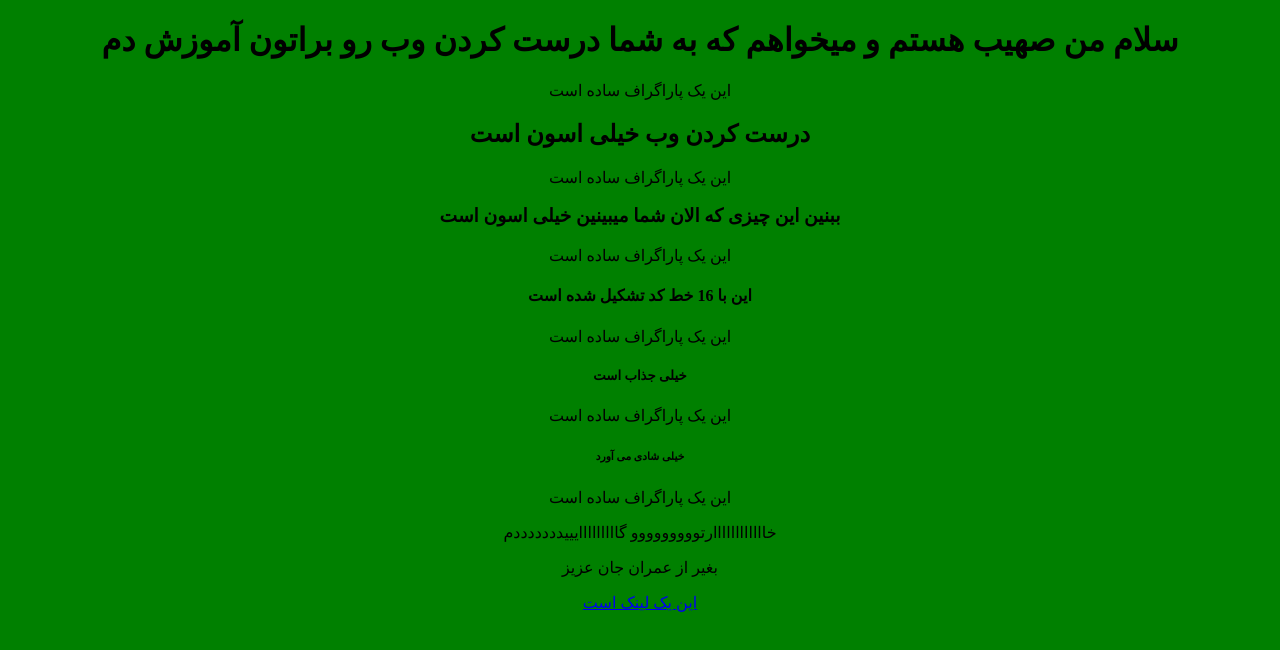
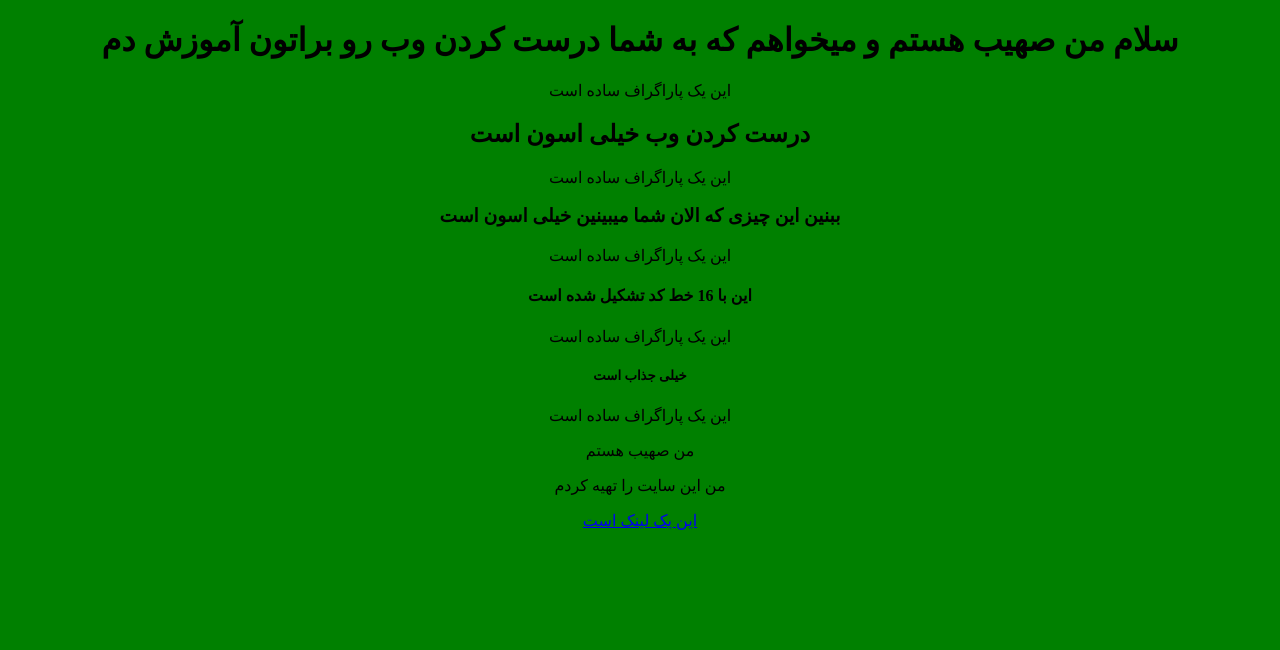
Before and after one commit to sohaibnaaem-sketch/my-first-website-, a plain HTML site: page index.html in a window 1280 px wide. Drawn offline with Linux system fonts and the light colour scheme.

Commit message:
Modify index.html content and update link
Updated the content of the HTML file with new paragraphs and a different link.

```diff
--- a/index.html
+++ b/index.html
@@ -16,12 +16,10 @@
         <p align = "center">این یک پاراگراف ساده است</p>
         <h5 align = "center">خیلی جذاب است</h5>
         <p align = "center">این یک پاراگراف ساده است</p>
-        <h6 align = "center">خیلی شادی می آورد</h6>
-        <p align = "center">این یک پاراگراف ساده است</p>
-        <p align = "center">خاااااااااااارتووووووووو گااااااااایییدددددددم</p>
-        <p align = "center">بغیر از عمران جان عزیز</p>
+        <p align = "center">من صهیب هستم</p>
+        <p align = "center">من این سایت را تهیه کردم</p>
         <p align = "center">
-            <a href = "https://fuckmoral.com">این یک لینک است</a>
+            <a href = "https://www.google.com">این یک لینک است</a>
         </p>
     </body>
 </html>
```
